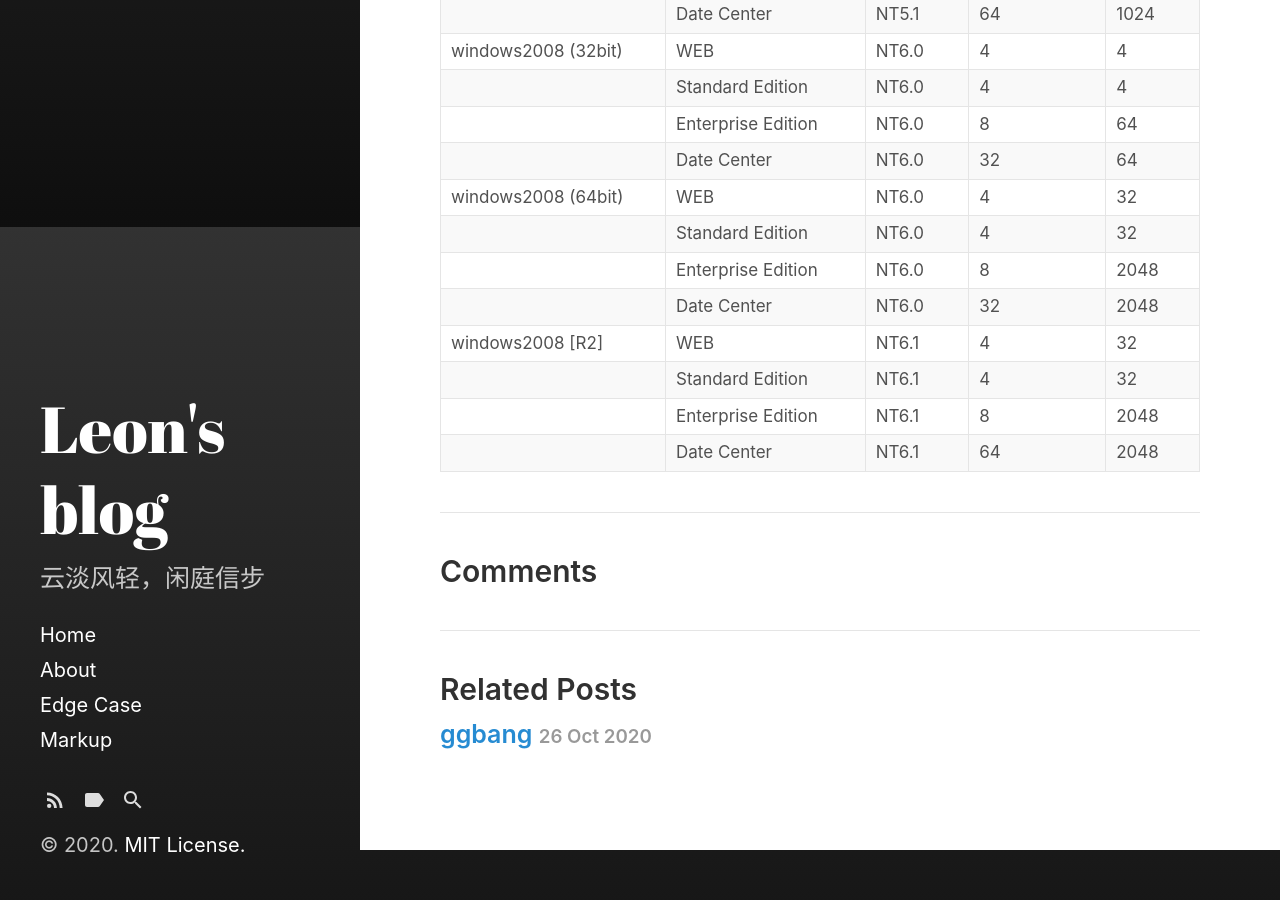
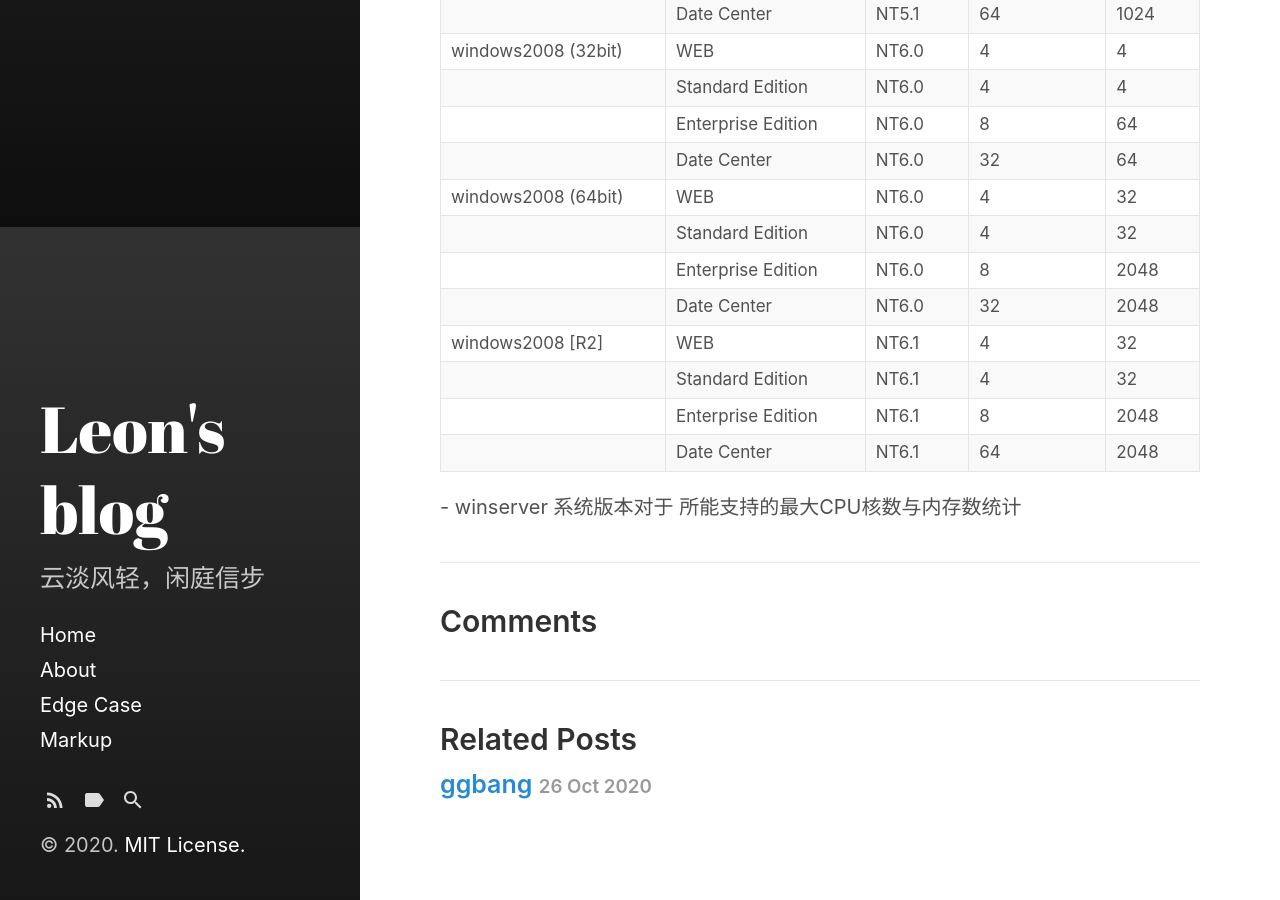
Before and after one commit to WnLeon/blog, a Jekyll site: the page built from _posts/2020-10-26-win2000至2008版本限制.md, in a window 1280 px wide and 900 px high, scrolled down 673 px. Built offline with Jekyll 4.4.1, drawn with Linux system fonts in a browser that asks for light colours; before the commit the page ends 1523 px from its top, so only the background shows below that.

Commit message:
some change about posts2020/10/26

```diff
--- a/_posts/2020-10-26-win2000至2008版本限制.md
+++ b/_posts/2020-10-26-win2000至2008版本限制.md
@@ -32,3 +32,6 @@ categories: home
 |                      | Standard Edition     | NT6.1   | 4         | 32      |
 |                      | Enterprise Edition   | NT6.1   | 8         | 2048    |
 |                      | Date Center          | NT6.1   | 64        | 2048    |
+
+-
+winserver 系统版本对于 所能支持的最大CPU核数与内存数统计
```
